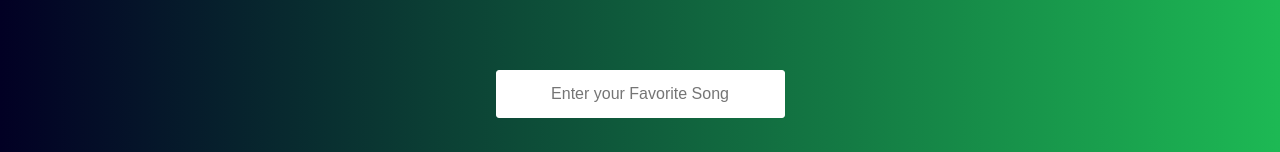
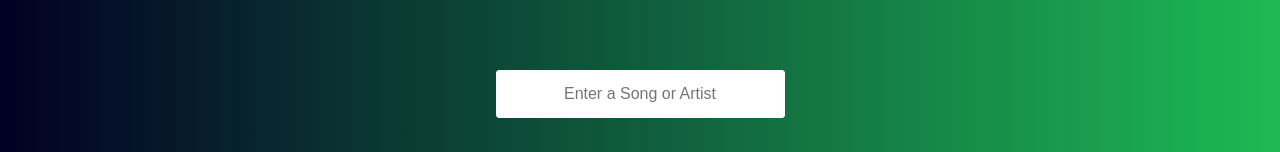
Before and after one commit to srym8/clarify, a React (Create React App) app: page / in a window 1280 px wide. Shown: the part 123-275 px from the top of the page. Built offline with nearby package versions, Linux system fonts and the light colour scheme.

Commit message:
Search bar contains query and handles

```diff
--- a/src/components/App/App.js
+++ b/src/components/App/App.js
@@ -29,7 +29,7 @@ function App() {
                     <SearchBar Search={search}/>
                     <SearchResults results={results}/>
                 </div>
-
+                <div className="Playlist"></div>
             </div>
         </div>
     )
--- a/src/components/SearchBar/SearchBar.css
+++ b/src/components/SearchBar/SearchBar.css
@@ -15,6 +15,10 @@
     color: #010c3f;
     text-align: center;
     font-size: 1rem;
+    /*background: url(./search.png);*/
+    /*background-size: contain; */
+    /*background-repeat: no-repeat; */
+    /*background-position: right;*/
 }
 
 .searchBar input:focus {
--- a/src/components/SearchBar/SearchBar.js
+++ b/src/components/SearchBar/SearchBar.js
@@ -1,19 +1,23 @@
-import React from "react";
+import React, { useState } from "react";
 
 import "./SearchBar.css";
 
 function SearchBar(props) {
-    const handleChange = () => {
 
+    const [query, setQuery] = useState("");
+
+    const handleChange = (e) => {
+        e.preventDefault();
+        setQuery(e.target.value)
     }
 
     const search = () => {
-
+        props.Search(query);
     }
 
     return (
         <div className="searchBar">
-            <input placeholder="Enter your Favorite Song" onChange={handleChange}></input>
+            <input placeholder="Enter a Song or Artist" onChange={handleChange}></input>
             <button className="sButton" onClick={search}>Search</button>
         </div>
     )
```
